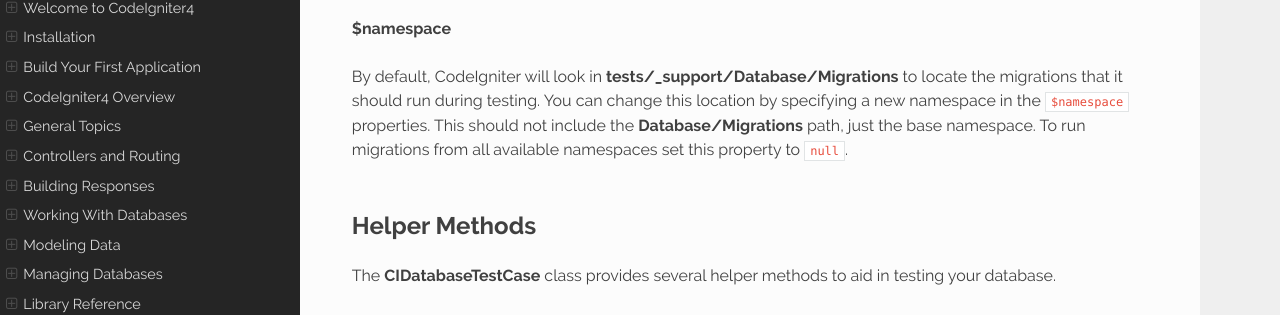
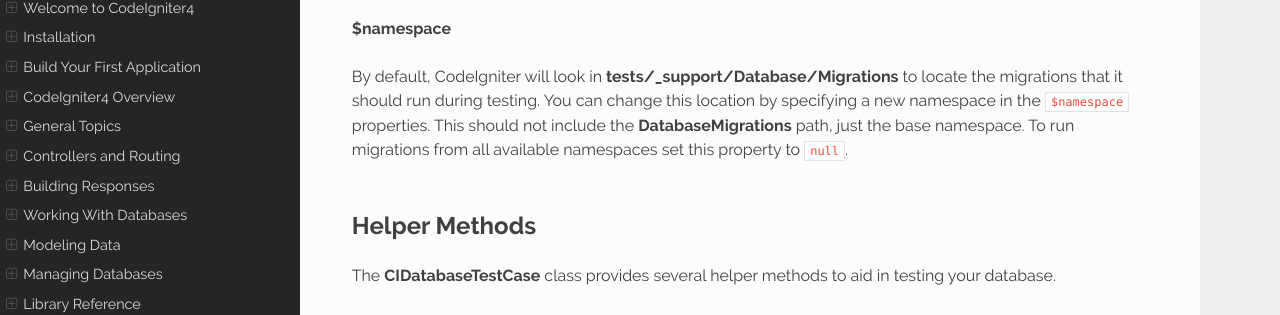
Before and after one commit to NEKOGET/ci4_user_guide_src, a Sphinx documentation site: the page built from source/testing/database.rst, in a window 1280 px wide and 900 px high, scrolled down 2115 px. Shown: the part 144-459 px from the top of the window. Built offline with Sphinx 7.4.7 and the Read the Docs theme 2.0.0, drawn with Linux system fonts in a browser that asks for light colours.

Commit message:
docs: fix separator
Namespace is sparated by `\`

```diff
--- a/source/testing/database.rst
+++ b/source/testing/database.rst
@@ -103,7 +103,7 @@ but the path to the single directory that holds the sub-directory.
 
 By default, CodeIgniter will look in **tests/_support/Database/Migrations** to locate the migrations
 that it should run during testing. You can change this location by specifying a new namespace in the ``$namespace`` properties.
-This should not include the **Database/Migrations** path, just the base namespace.
+This should not include the **Database\Migrations** path, just the base namespace.
 To run migrations from all available namespaces set this property to ``null``.
 
 Helper Methods
```
